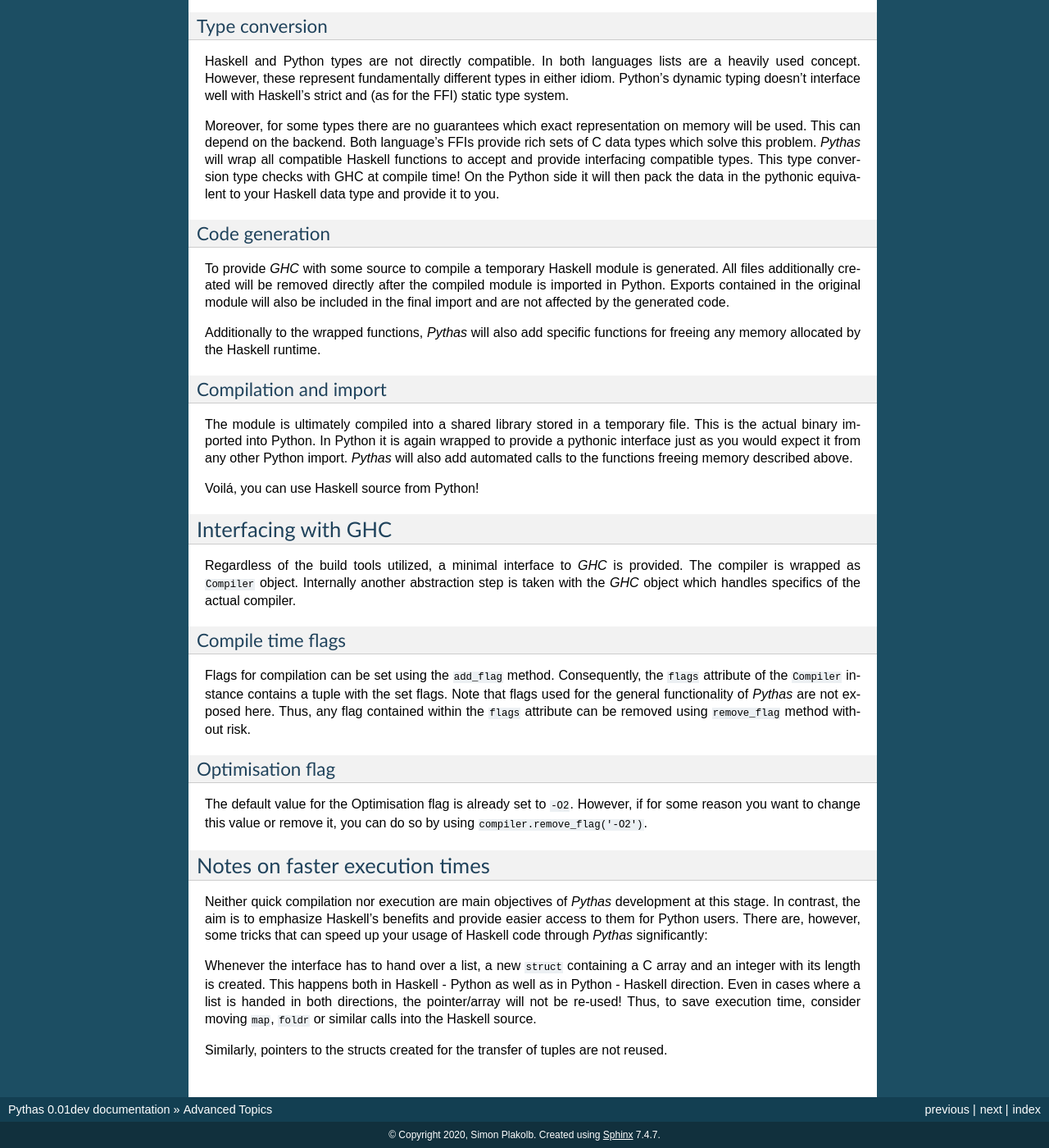
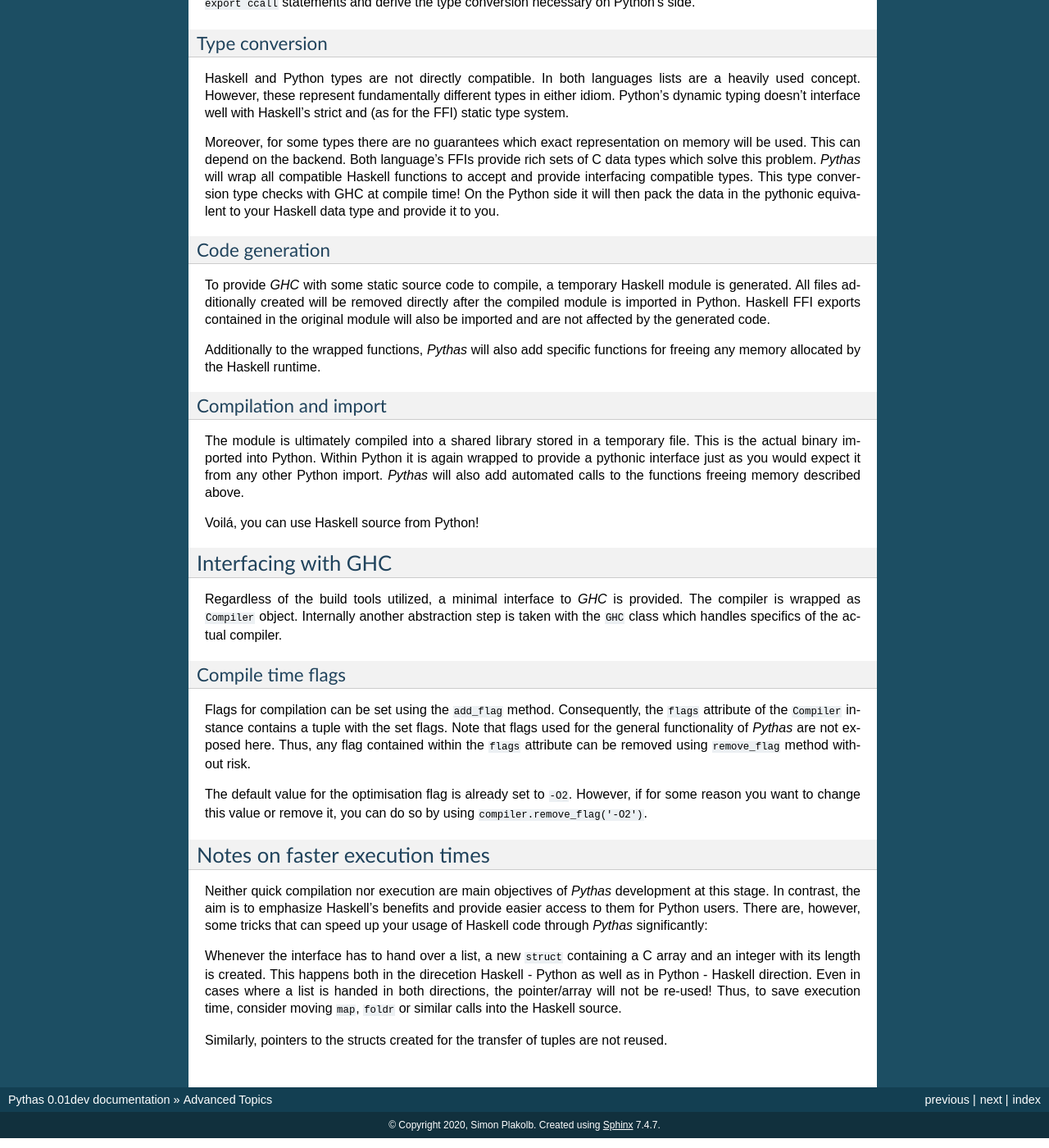
Before and after one commit to pinselimo/Pythas, a Sphinx documentation site: the page built from docs/source/details.rst, in a window 1280 px wide and 1400 px high, scrolled down 585 px. Shown: the whole window at 82% size. Built offline with Sphinx 7.4.7, drawn with Linux system fonts in a browser that asks for light colours; some of the changed text lies outside the part shown.

Commit message:
Minor rephrasing in docs details

```diff
--- a/docs/source/details.rst
+++ b/docs/source/details.rst
@@ -4,21 +4,22 @@ Advanced Topics
 ===============
 
 This chapter covers details for the interested reader. It is a great first read if you want to delve into *Pythas*' source and contribute. As is reading through the tests in the ``test`` directory.
+Be sure to first read :ref:`pythas_installation` and :ref:`pythas_usage` before taking in this deep dive.
 
 How does this magic work?
 -------------------------
 
 As has been layed out, the Haskell source code is still compiled using the well established *glorious Glasgow Haskell Compiler* (GHC). So how is the compiled source accessed from Python?
 
-Both Python and Haskell provide Foreign Function Interfaces (FFI) to facilitate communication across language boundaries. However, in both languages this is a tedious process. *Pythas* aims to automate this on both sides.
-The ease of use paradigm that *Pythas* development is subject to implied a minimal set of requirements. Therefore, the users themselves should not be exposed to *Template Haskell*, "Cabal hell" or any foreign function interfacing.
+Both Python and Haskell provide Foreign Function Interfaces (FFI) to facilitate communication across language boundaries. However, in both languages this is a tedious process. *Pythas* aims to automate it on both sides.
+The ease of use paradigm that *Pythas* development is subject to implied a minimal set of requirements; i.e. the users themselves should not be exposed to *Template Haskell*, "Cabal hell" or any foreign function interfacing.
 
 The process of importing a Haskell module using *Pythas* comprises 4 major steps:
 
 Parsing
 ^^^^^^^
 
-Yes, *Pythas* ships its own parser. This is the main reason you'll need to wait a little longer for the first import. As parsing is famously convenient in Haskell, most of it is implemented using *Parsec*.
+Yes, *Pythas* ships its own parser. This is the main reason you'll need to wait a little longer for the first import. As parsing is famously convenient in Haskell, most of it is implemented using *Parsec*. This parser can be found in the `Pythas-FFI <https://github.com/pinselimo/Pythas-FFI>`_ repository.
 
 A second minimal parser is contained in the ``pythas.parser`` package. This mini-parser will only parse ``foreign export ccall`` statements and derive the type conversion necessary on Python's side.
 
@@ -34,15 +35,15 @@ On the Python side it will then pack the data in the pythonic equivalent to your
 Code generation
 ^^^^^^^^^^^^^^^
 
-To provide *GHC* with some source to compile a temporary Haskell module is generated. All files additionally created will be removed directly after the compiled module is imported in Python.
-Exports contained in the original module will also be included in the final import and are not affected by the generated code.
+To provide *GHC* with some static source code to compile, a temporary Haskell module is generated. All files additionally created will be removed directly after the compiled module is imported in Python.
+Haskell FFI exports contained in the original module will also be imported and are not affected by the generated code.
 
 Additionally to the wrapped functions, *Pythas* will also add specific functions for freeing any memory allocated by the Haskell runtime.
 
 Compilation and import
 ^^^^^^^^^^^^^^^^^^^^^^
 
-The module is ultimately compiled into a shared library stored in a temporary file. This is the actual binary imported into Python. In Python it is again wrapped to provide a pythonic interface just as you would expect it from any other Python import.
+The module is ultimately compiled into a shared library stored in a temporary file. This is the actual binary imported into Python. Within Python it is again wrapped to provide a pythonic interface just as you would expect it from any other Python import.
 *Pythas* will also add automated calls to the functions freeing memory described above.
 
 Voilá, you can use Haskell source from Python!
@@ -52,24 +53,21 @@ Voilá, you can use Haskell source from Python!
 Interfacing with GHC
 --------------------
 
-Regardless of the build tools utilized, a minimal interface to *GHC* is provided. The compiler is wrapped as ``Compiler`` object. Internally another abstraction step is taken with the *GHC* object which handles specifics of the actual compiler.
+Regardless of the build tools utilized, a minimal interface to *GHC* is provided. The compiler is wrapped as ``Compiler`` object. Internally another abstraction step is taken with the ``GHC`` class which handles specifics of the actual compiler.
 
 Compile time flags
 ^^^^^^^^^^^^^^^^^^
 
 Flags for compilation can be set using the ``add_flag`` method. Consequently, the ``flags`` attribute of the ``Compiler`` instance contains a tuple with the set flags. Note that flags used for the general functionality of *Pythas* are not exposed here. Thus, any flag contained within the ``flags`` attribute can be removed using ``remove_flag`` method without risk.
 
-Optimisation flag
-^^^^^^^^^^^^^^^^^
-
-The default value for the Optimisation flag is already set to ``-O2``. However, if for some reason you want to change this value or remove it, you can do so by using ``compiler.remove_flag('-O2')``.
+The default value for the optimisation flag is already set to ``-O2``. However, if for some reason you want to change this value or remove it, you can do so by using ``compiler.remove_flag('-O2')``.
 
 Notes on faster execution times
 -------------------------------
 
 Neither quick compilation nor execution are main objectives of *Pythas* development at this stage. In contrast, the aim is to emphasize Haskell's benefits and provide easier access to them for Python users. There are, however, some tricks that can speed up your usage of Haskell code through *Pythas* significantly:
 
-Whenever the interface has to hand over a list, a new ``struct`` containing a C array and an integer with its length is created. This happens both in Haskell - Python as well as in Python - Haskell direction. Even in cases where a list is handed in both directions, the pointer/array will not be re-used!
+Whenever the interface has to hand over a list, a new ``struct`` containing a C array and an integer with its length is created. This happens both in the direcetion Haskell - Python as well as in Python - Haskell direction. Even in cases where a list is handed in both directions, the pointer/array will not be re-used!
 Thus, to save execution time, consider moving ``map``, ``foldr`` or similar calls into the Haskell source.
 
 Similarly, pointers to the structs created for the transfer of tuples are not reused.
```
